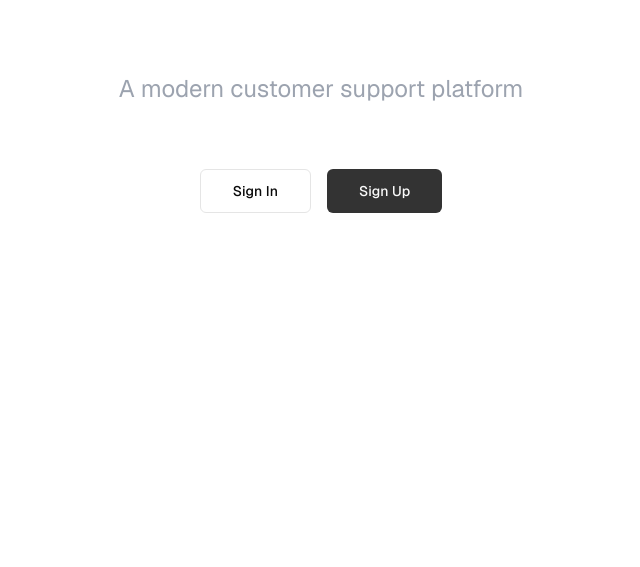
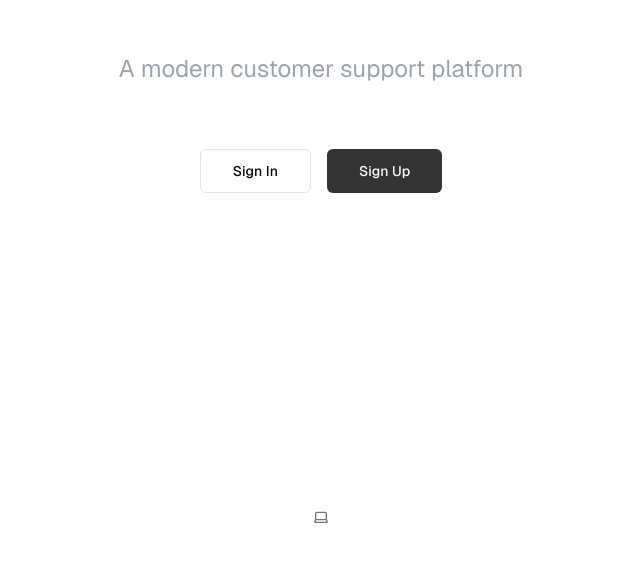
Before and after one commit to ali-s-gAI/ottocrm, a Next.js app: page / in a window 1280 px wide. Shown: the part 233-800 px from the top of the page, without its empty margins (319-959 px from the left). Built offline with nearby package versions, Linux system fonts and the light colour scheme; no server answers.

Commit message:
update layout to be full width

```diff
--- a/app/layout.tsx
+++ b/app/layout.tsx
@@ -32,12 +32,10 @@ export default function RootLayout({
           enableSystem
           disableTransitionOnChange
         >
-          <main className="min-h-screen flex flex-col items-center">
-            <div className="flex-1 w-full flex flex-col gap-20 items-center">
-              <div className="flex flex-col gap-20 max-w-5xl p-5">
-                {children}
-              </div>
-              <footer className="w-full flex items-center justify-center text-center text-xs py-16">
+          <main className="min-h-screen flex flex-col">
+            <div className="flex-1 w-full flex flex-col">
+              {children}
+              <footer className="w-full flex items-center justify-center text-center text-xs py-8">
                 <ThemeSwitcher />
               </footer>
             </div>
```
